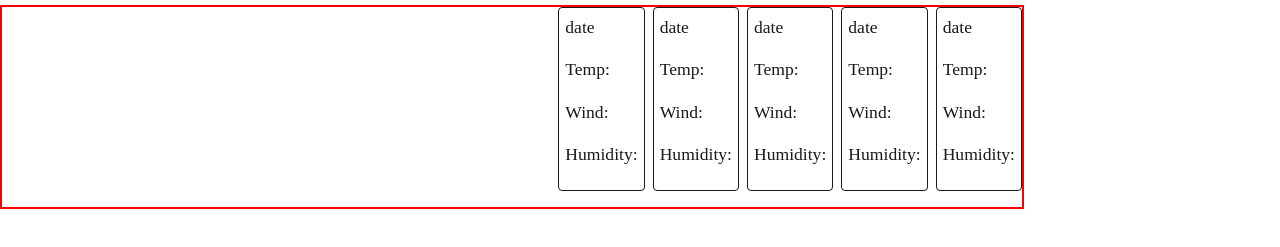
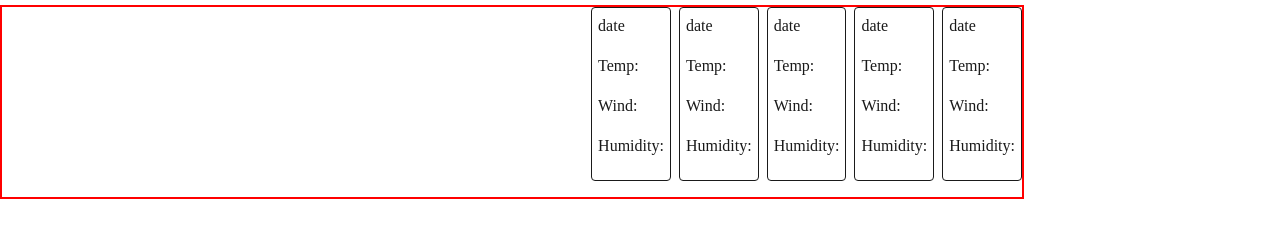
Before and after one commit to pcrainer38/weather-dashboard, a plain HTML site: page index.html in a window 1280 px wide. Shown: the part 237-484 px from the top of the page. Drawn offline with nearby package versions, Linux system fonts and the light colour scheme; a web font is replaced by a local one.

Commit message:
updated html and js

```diff
--- a/assets/css/style.css
+++ b/assets/css/style.css
@@ -21,10 +21,11 @@
 }
 
 
-
-
-
 .five-day {
     border: red solid 2px;
     width: 80%;
 }
+
+p {
+    font-size: 16px;
+}
--- a/assets/js/script.js
+++ b/assets/js/script.js
@@ -1,16 +1,34 @@
-var inputGroupEl = document.querySelector('.input-group')
+// var inputGroupEl = document.querySelector('.input-group')
 var currWeatherEl = document.querySelector('#current-weather');
 var fiveDayEl = document.querySelector('.five-day');
+var searchBtnEl = document.querySelector('.btn');
+var cardDataEl = document.querySelector('.card-1');
 
-
+var lat = 30.266666;
+var lon = 97.733330
 var apiKey = 'b25ce75b259c4e61caf9ce00a1f90876';
 
 function handleSearchFormSubmit(event) {
-    event.preventDefault();
+    var searchInputVal = document.querySelector('.input-group').value;
 
-    if (!inputGroupEl) {
+    if (!searchInputVal) {
         console.error('You need a search input value!');
         return;
+    } else {
+        console.log('Great choice!');
     }
 
+    searchApi(searchInputVal);
 }
+
+function searchApi (query) {
+    var wxQueryUrl = `https://api.openweathermap.org/data/2.5/forecast?lat={lat}&lon={lon}&appid=`;
+    wxQueryUrl = wxQueryUrl.replace("{lat}", lat);
+    wxQueryUrl = wxQueryUrl.replace('{lon}', lon);
+    wxQueryUrl = wxQueryUrl + apiKey;
+    console.log(wxQueryUrl);
+
+}
+
+
+searchBtnEl.addEventListener('click', handleSearchFormSubmit);
--- a/index.html
+++ b/index.html
@@ -8,6 +8,7 @@
     <link rel="preconnect" href="https://fonts.googleapis.com">
     <link rel="preconnect" href="https://fonts.gstatic.com" crossorigin>
     <link href="https://fonts.googleapis.com/css2?family=Gabarito&display=swap" rel="stylesheet">
+    <script src="https://kit.fontawesome.com/4e5ba74b3a.js" crossorigin="anonymous"></script>
     <link rel="stylesheet" href="./assets/css/jass.css">
     <link rel="stylesheet" href="./assets/css/style.css">
 </head>
@@ -44,53 +45,53 @@
             <div class="five-day flex-row gap-2 justify-content-end mr-5">
 
                 <!-- Day One -->
-                <div class="card" id="card1">
+                <div class="card" id="card-1">
                     <div class="card-body">
-                        <p>date</p>
+                        <p id="date">date</p>
                         <i></i>
-                        <p>Temp:</p>
-                        <p>Wind:</p>
-                        <p>Humidity:</p>
+                        <p id="temp">Temp:</p>
+                        <p id="wind">Wind:</p>
+                        <p id="humidity">Humidity:</p>
                     </div>
                 </div>
                 <!-- Day Two -->
-                <div class="card" id="card2">
+                <div class="card" id="card-2">
                     <div class="card-body">
-                        <p>date</p>
+                        <p id="date">date</p>
                         <i></i>
-                        <p>Temp:</p>
-                        <p>Wind:</p>
-                        <p>Humidity:</p>
+                        <p id="temp">Temp:</p>
+                        <p id="wind">Wind:</p>
+                        <p id="humidity">Humidity:</p>
                     </div>
                 </div>
                 <!-- Day Three -->
-                <div class="card" id="card3">
+                <div class="card" id="card-3">
                     <div class="card-body">
-                        <p>date</p>
+                        <p id="date">date</p>
                         <i></i>
-                        <p>Temp:</p>
-                        <p>Wind:</p>
-                        <p>Humidity:</p>
+                        <p id="temp">Temp:</p>
+                        <p id="wind">Wind:</p>
+                        <p id="humidity">Humidity:</p>
                     </div>
                 </div>
                 <!-- Day Four -->
-                <div class="card" id="card4">
+                <div class="card" id="card-4">
                     <div class="card-body">
-                        <p>date</p>
+                        <p id="date">date</p>
                         <i></i>
-                        <p>Temp:</p>
-                        <p>Wind:</p>
-                        <p>Humidity:</p>
+                        <p id="temp">Temp:</p>
+                        <p id="wind">Wind:</p>
+                        <p id="humidity">Humidity:</p>
                     </div>
                 </div>
                 <!-- Day Five -->
-                <div class="card" id="card5">
+                <div class="card" id="card-5">
                     <div class="card-body">
-                        <p>date</p>
+                        <p id="date">date</p>
                         <i></i>
-                        <p>Temp:</p>
-                        <p>Wind:</p>
-                        <p>Humidity:</p>
+                        <p id="temp">Temp:</p>
+                        <p id="wind">Wind:</p>
+                        <p id="humidity">Humidity:</p>
                     </div>
                 </div>
             </div>
```
